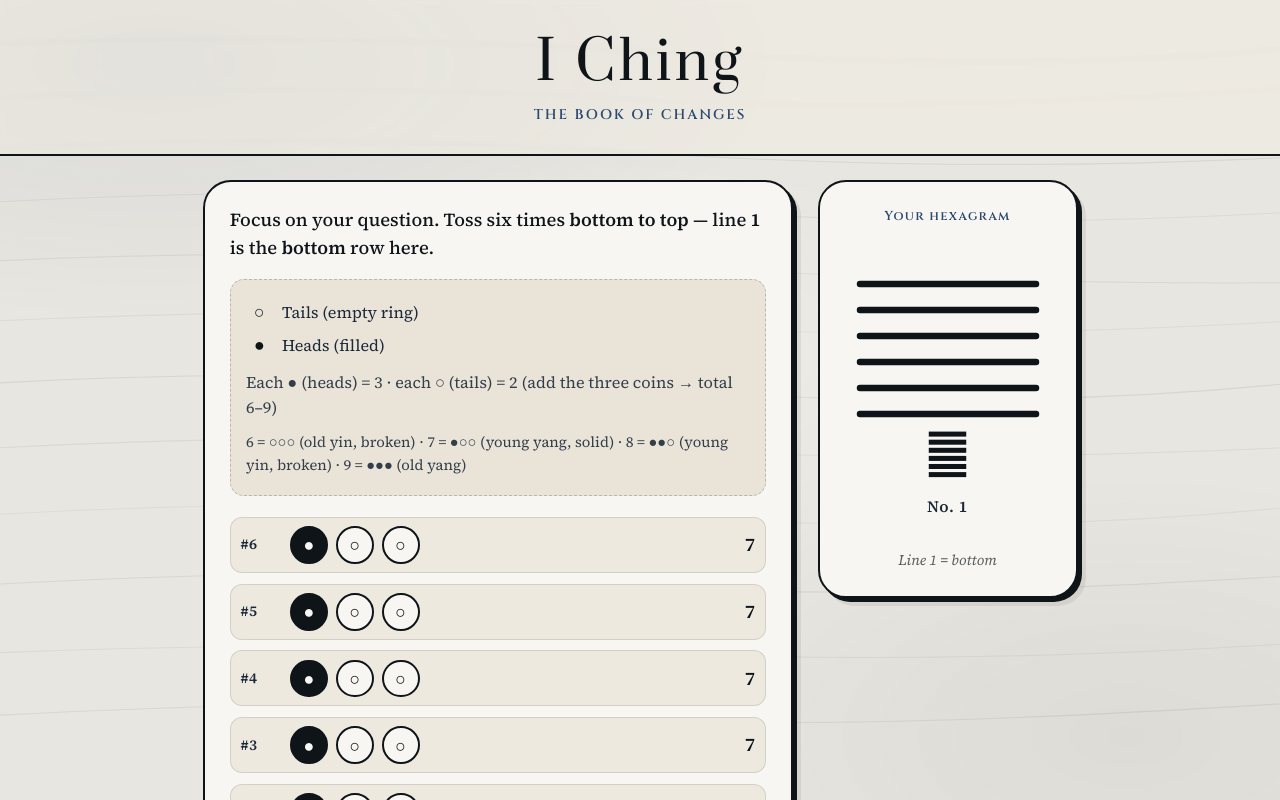
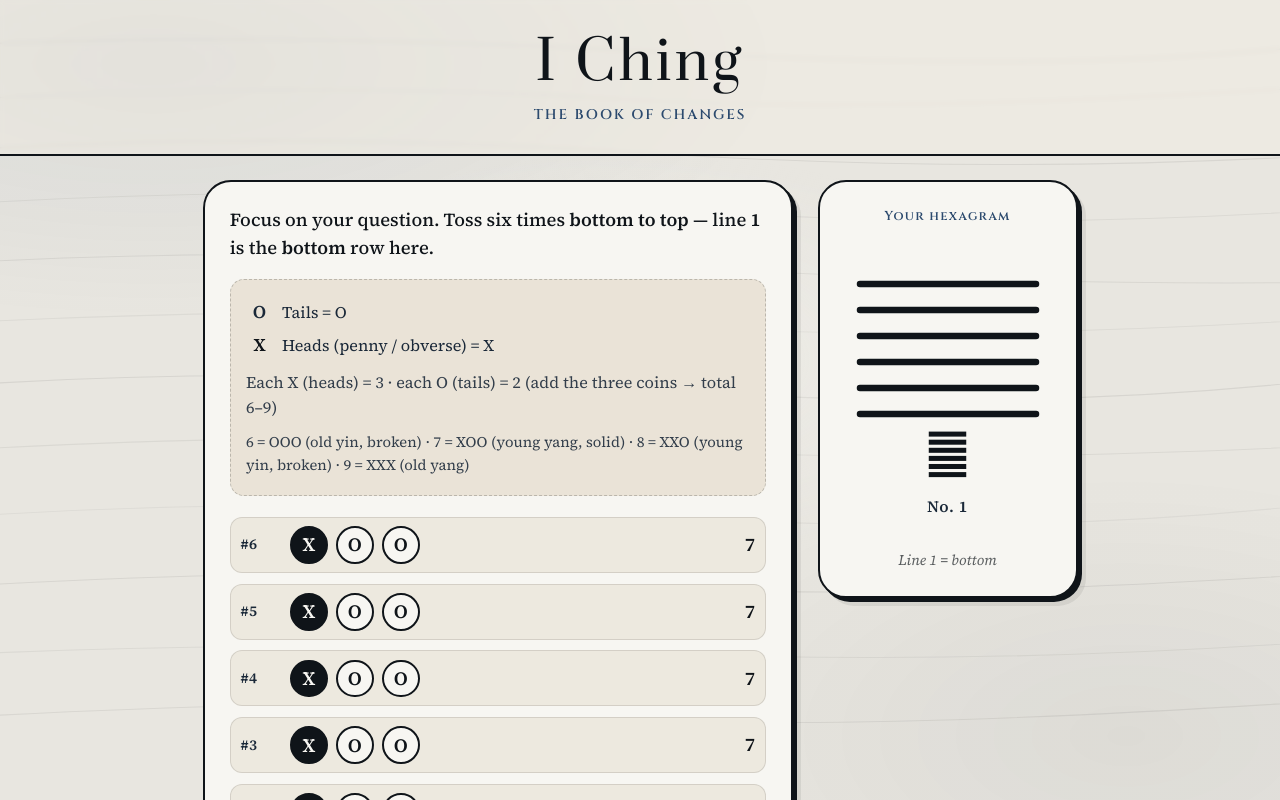
Before and after one commit to grahamgrilli/iching-app, a React (Vite) app: page / in a window 1280 px wide. Shown: the top 800 px of the page. Built offline with nearby package versions, Linux system fonts and the light colour scheme.

Commit message:
Coin entry: heads as X, tails as O

```diff
--- a/src/App.css
+++ b/src/App.css
@@ -233,7 +233,9 @@
   border: 2px solid var(--color-ink);
   background: var(--color-cream);
   color: var(--color-ink);
-  font-size: 1rem;
+  font-size: 1.05rem;
+  font-weight: 700;
+  line-height: 1;
   cursor: pointer;
   -webkit-tap-highlight-color: transparent;
   touch-action: manipulation;
--- a/src/components/CoinInput.tsx
+++ b/src/components/CoinInput.tsx
@@ -4,19 +4,19 @@ function CoinKey() {
   return (
     <div className="coin-key" aria-label="Coin symbols">
       <div className="coin-key-row">
-        <span className="coin-key-sample tails" aria-hidden>○</span>
-        <span>Tails (empty ring)</span>
+        <span className="coin-key-sample tails" aria-hidden>O</span>
+        <span>Tails = O</span>
       </div>
       <div className="coin-key-row">
-        <span className="coin-key-sample heads" aria-hidden>●</span>
-        <span>Heads (filled)</span>
+        <span className="coin-key-sample heads" aria-hidden>X</span>
+        <span>Heads (penny / obverse) = X</span>
       </div>
       <div className="coin-key-row muted">
-        <span>Each ● (heads) = 3 · each ○ (tails) = 2 (add the three coins → total 6–9)</span>
+        <span>Each X (heads) = 3 · each O (tails) = 2 (add the three coins → total 6–9)</span>
       </div>
       <div className="coin-key-row muted small">
         <span>
-          6 = ○○○ (old yin, broken) · 7 = ●○○ (young yang, solid) · 8 = ●●○ (young yin, broken) · 9 = ●●● (old
+          6 = OOO (old yin, broken) · 7 = XOO (young yang, solid) · 8 = XXO (young yin, broken) · 9 = XXX (old
           yang)
         </span>
       </div>
@@ -33,7 +33,7 @@ function ThreeCoins({
   onChange: (v: LineValue) => void;
   disabled?: boolean;
 }) {
-  // ●=3 ○=2 → h heads: sum = 6 + h → h = value − 6
+  // X=3 O=2 → h heads: sum = 6 + h → h = value − 6
   const heads = value - 6;
 
   const toggle = (i: number) => {
@@ -55,15 +55,15 @@ function ThreeCoins({
           className={`coin ${i < heads ? 'heads' : 'tails'}`}
           onClick={(e) => {
             toggle(i);
-            // iOS/Android can leave a “hover” or focus state that paints over ●/○ until another tap
+            // iOS/Android can leave a “hover” or focus state that paints over X/O until another tap
             if (typeof window !== 'undefined' && window.matchMedia('(pointer: coarse)').matches) {
               (e.currentTarget as HTMLButtonElement).blur();
             }
           }}
           disabled={disabled}
-          aria-label={i < heads ? 'Heads (filled)' : 'Tails (empty)'}
+          aria-label={i < heads ? 'Heads (X)' : 'Tails (O)'}
         >
-          {i < heads ? '●' : '○'}
+          {i < heads ? 'X' : 'O'}
         </button>
       ))}
     </div>
```
Also changed, not shown: src/lib/cast.ts (+4 -4 lines), 5 other files (tests, documents, lock files or other folders).
